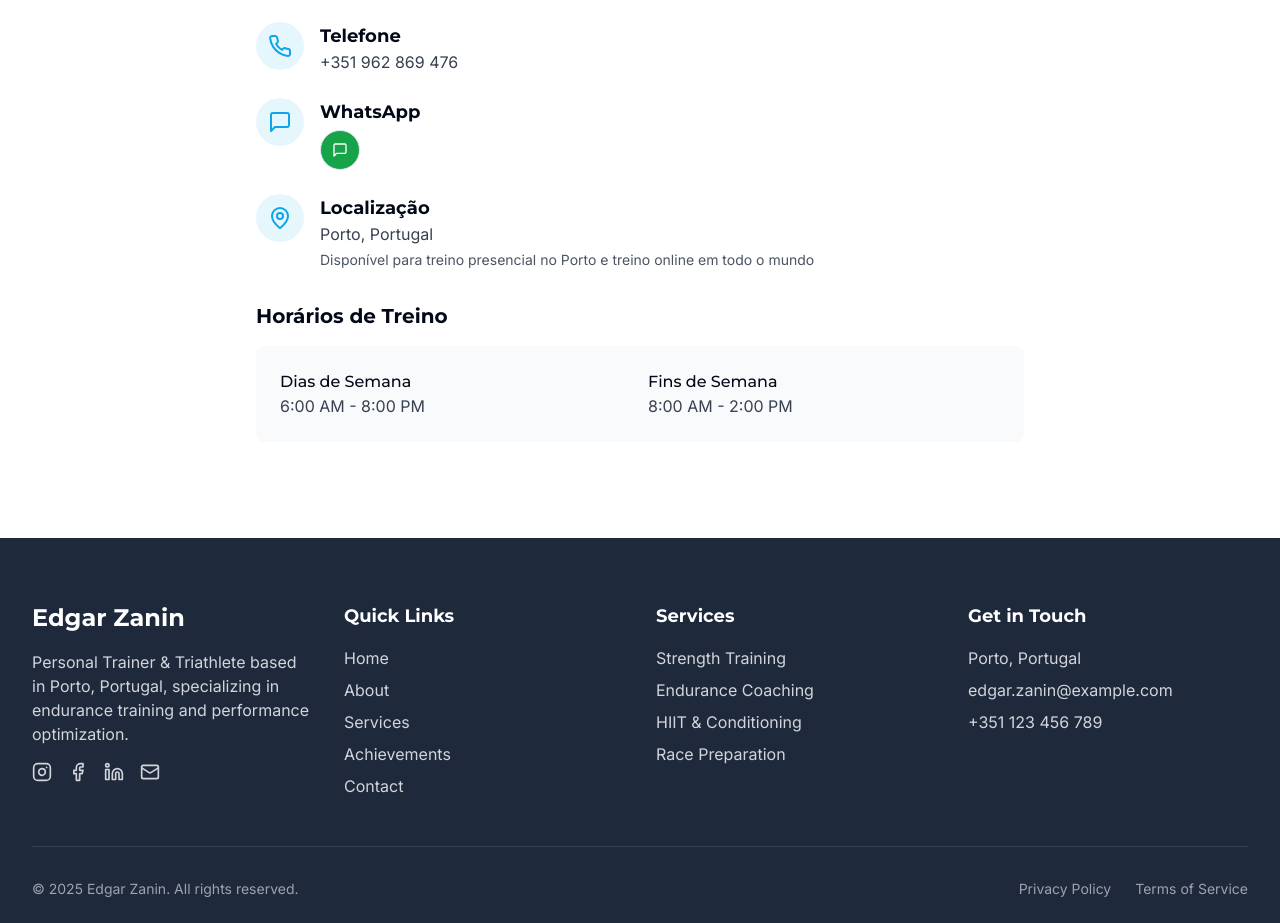
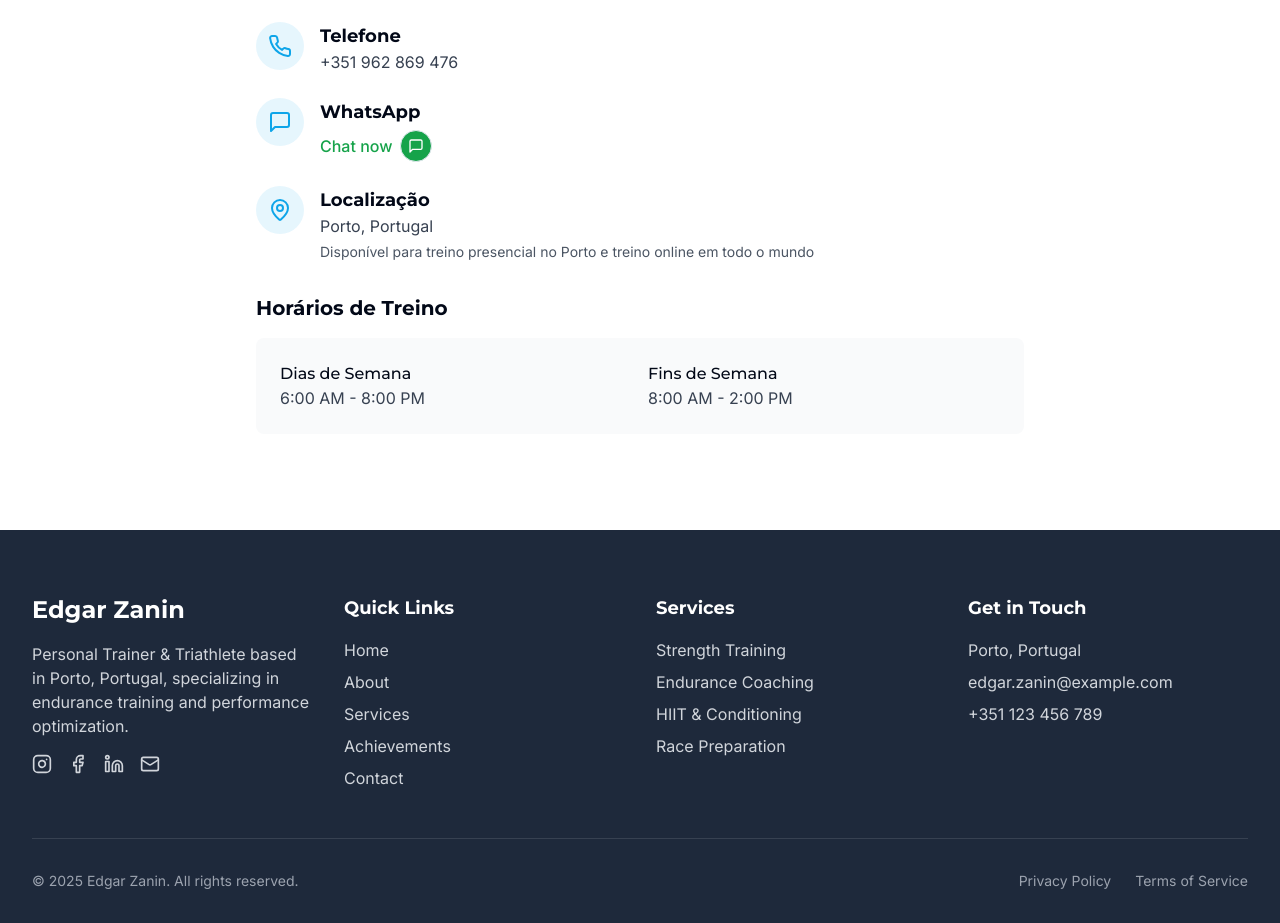
Before and after one commit to murillowelsi/edgarstraininghub, a React (Vite) app: page / in a window 1280 px wide. Shown: the part 5140-6063 px from the top of the page. Built offline with nearby package versions, Linux system fonts and the light colour scheme.

Commit message:
Refactor WhatsApp button
Refactor the WhatsApp button to display only one clickable icon.

```diff
--- a/src/components/ContactSection.tsx
+++ b/src/components/ContactSection.tsx
@@ -42,9 +42,10 @@ const ContactSection = () => {
               </div>
               <div>
                 <h4 className="font-bold text-lg">{t.contact.info.whatsapp || "WhatsApp"}</h4>
-                <a href={getWhatsAppLink()} target="_blank" rel="noopener noreferrer" className="inline-block">
-                  <Button variant="outline" size="icon" className="bg-green-600 hover:bg-green-700 mt-1 h-10 w-10 rounded-full">
-                    <MessageSquare className="h-5 w-5 text-white" />
+                <a href={getWhatsAppLink()} target="_blank" rel="noopener noreferrer" className="text-green-600 hover:text-green-700 font-medium flex items-center mt-1 gap-2">
+                  <span>Chat now</span>
+                  <Button variant="outline" size="icon" className="bg-green-600 hover:bg-green-700 h-8 w-8 rounded-full p-1.5">
+                    <MessageSquare className="h-full w-full text-white" />
                   </Button>
                 </a>
               </div>
```
